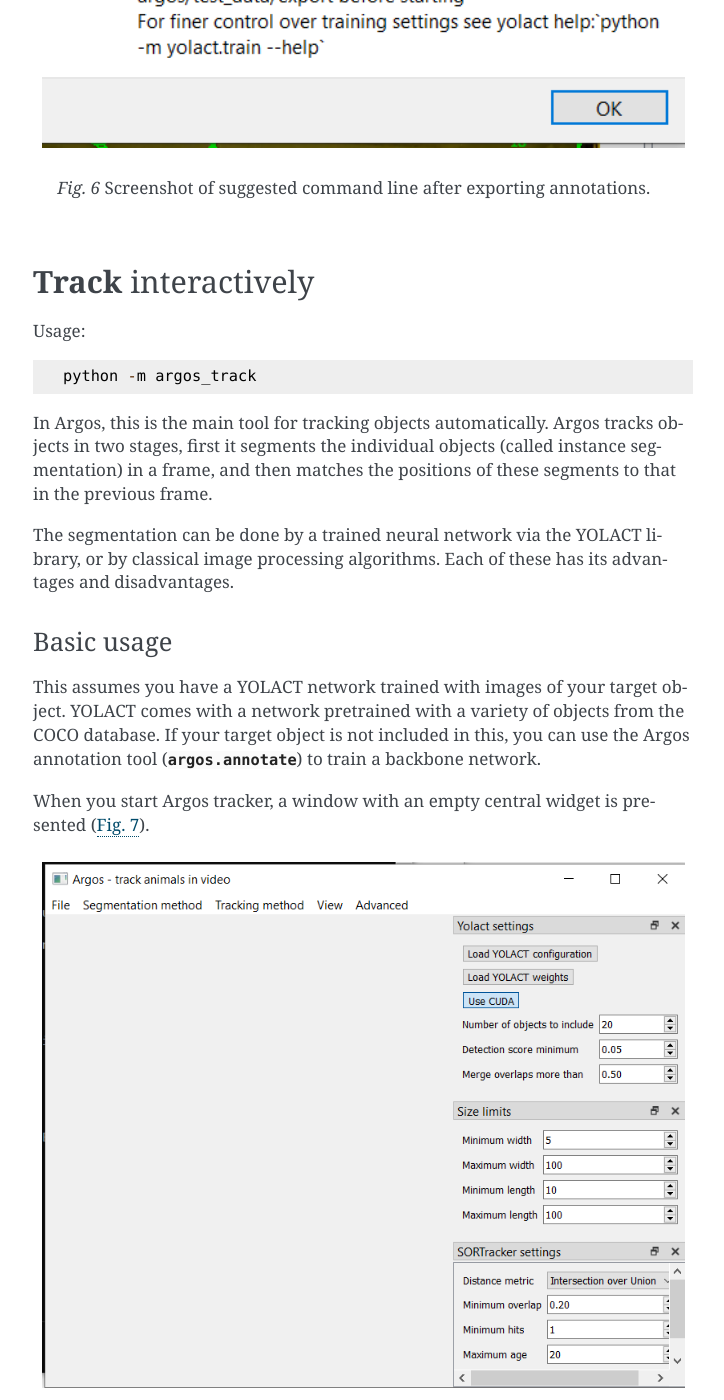
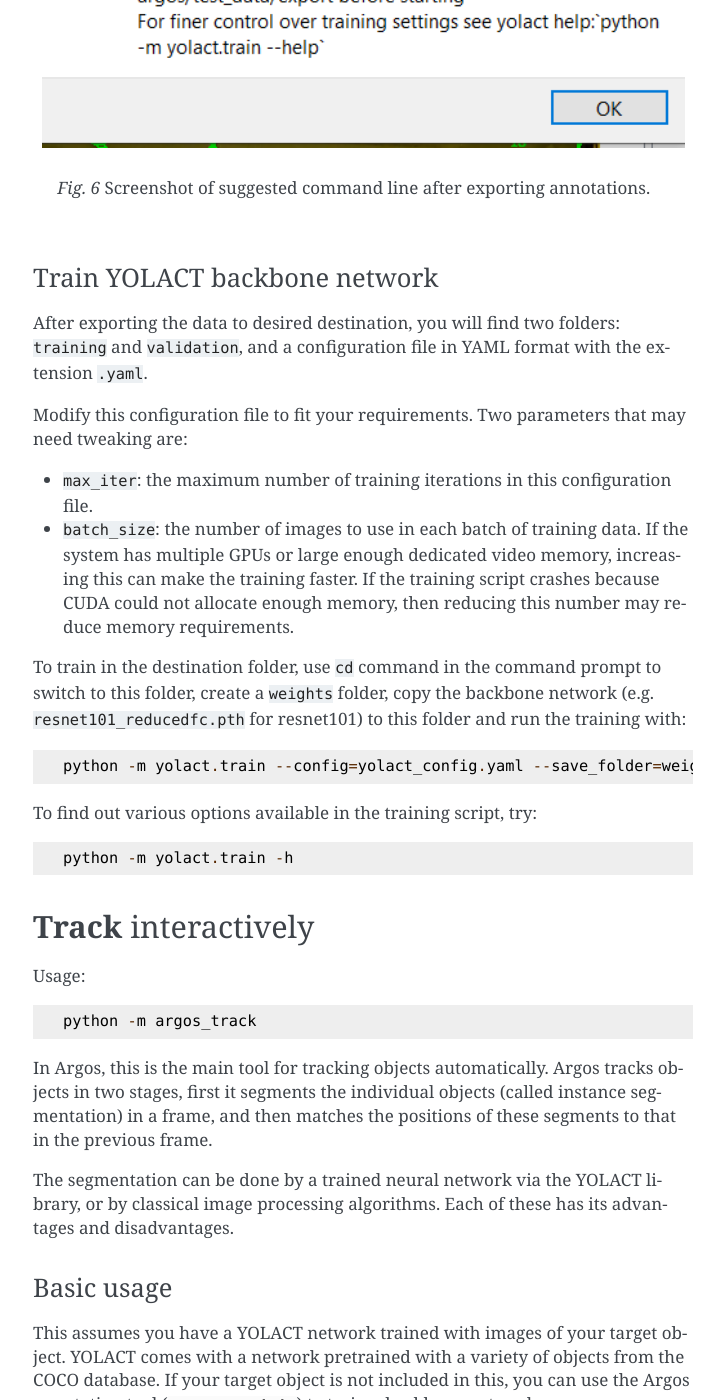
Before and after one commit to subhacom/argos, a Sphinx documentation site: the page built from doc/user.rst, in a window 1280 px wide and 1400 px high, scrolled down 10548 px. Shown: the whole window, without its empty margins (387-1111 px from the left). Built offline with Sphinx 7.4.7, drawn with Linux system fonts in a browser that asks for light colours; some of the changed text lies outside the part shown.

Commit message:
Added a bit of documentation on training backbone network.

```diff
--- a/doc/user.rst
+++ b/doc/user.rst
@@ -414,6 +414,41 @@
    :alt: Screenshot of suggested command line after exporting annotations.
 
    Screenshot of suggested command line after exporting annotations.
+
+
+.. _Train-backbone-network-with-YOLACT:
+
+Train YOLACT backbone network
+=============================
+
+After exporting the data to desired destination, you will find two
+folders: ``training`` and ``validation``, and a configuration file in YAML
+format with the extension ``.yaml``.
+
+Modify this configuration file to fit your requirements. Two
+parameters that may need tweaking are:
+
+- ``max_iter``: the maximum number of training iterations in this
+  configuration file.
+
+- ``batch_size``: the number of images to use in each batch of
+  training data. If the system has multiple GPUs or large enough
+  dedicated video memory, increasing this can make the training
+  faster. If the training script crashes because CUDA could not
+  allocate enough memory, then reducing this number may reduce memory
+  requirements.
+
+To train in the destination folder, use ``cd`` command in the command prompt
+to switch to this folder, create a ``weights`` folder, copy the backbone network
+(e.g. ``resnet101_reducedfc.pth`` for resnet101) to this folder and run the
+training with:
+::
+   python -m yolact.train --config=yolact_config.yaml --save_folder=weights
+
+
+To find out various options available in the training script, try:
+::
+   python -m yolact.train -h
 
 
 .. _Track-interactively:
```
